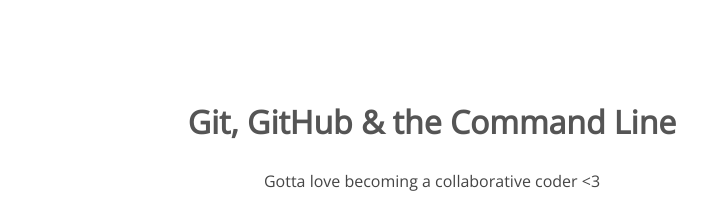
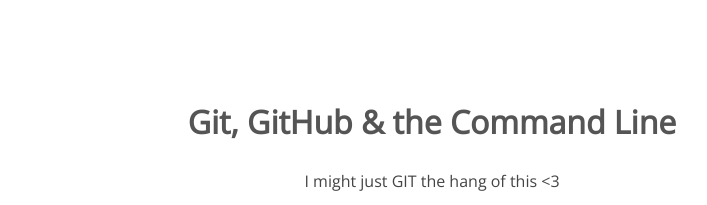
Before and after one commit to cleinart/test-repository, a plain HTML site: page index.html in a window 1280 px wide. Shown: the top 205 px of the page, without its empty margins (208-915 px from the left). Drawn offline with nearby package versions, Linux system fonts and the light colour scheme.

Commit message:
third times a charm

```diff
--- a/index.html
+++ b/index.html
@@ -9,7 +9,7 @@
 <body>
 	<section>
 		<h1>Git, GitHub & the Command Line</h1>
-		<p>Gotta love becoming a collaborative coder <3</p>
+		<p>I might just GIT the hang of this <3</p>
 		<img src="img/happy-blue-robot.png">
 	</section>
 </body>
```
